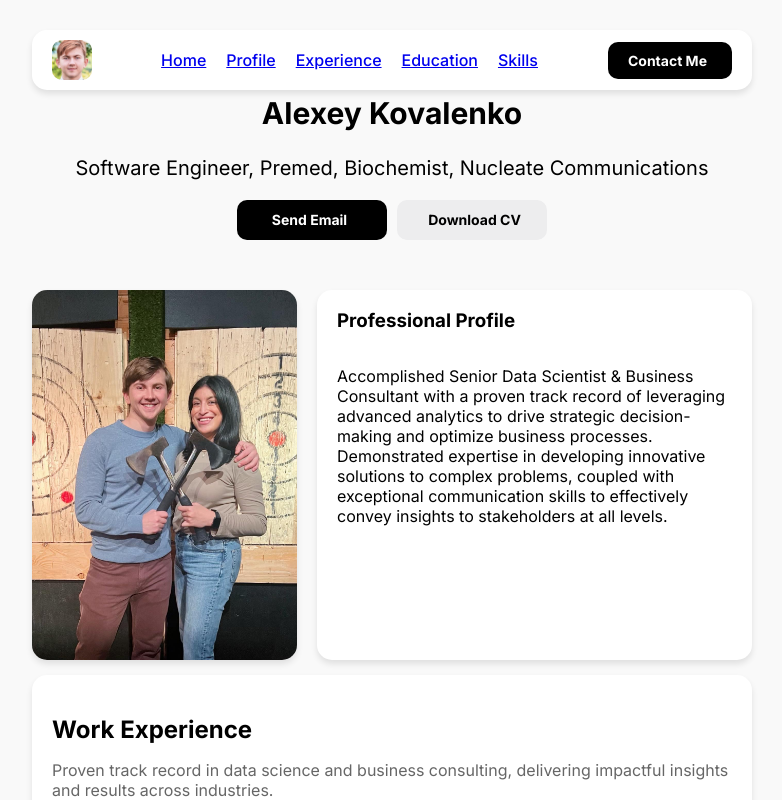
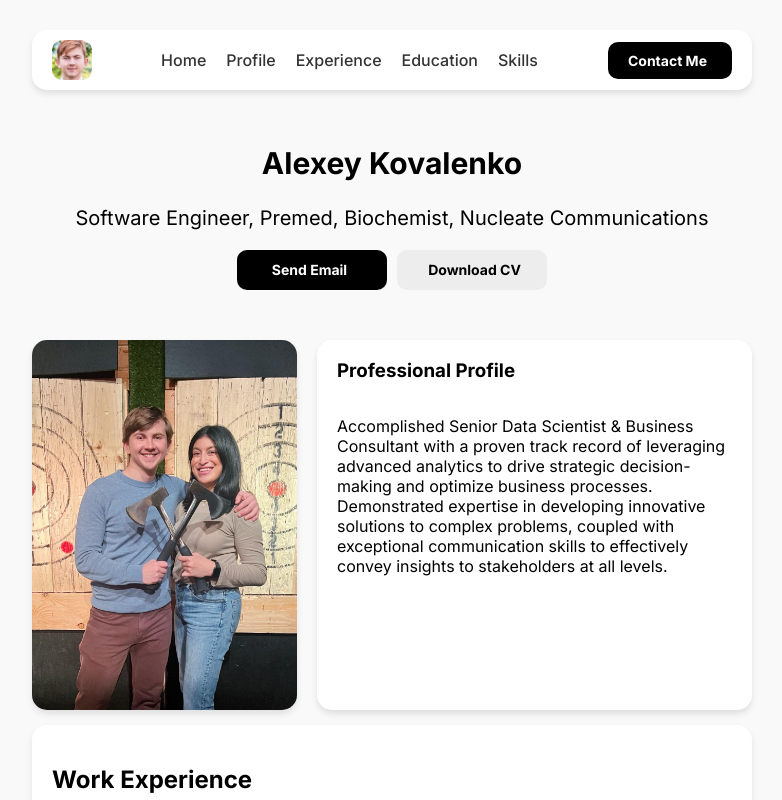
Before and after one commit to oreoqke/my-website, a React (Create React App) app in the folder my-app/: page / in a window 1280 px wide. Shown: the top 800 px of the page, without its empty margins (248-1030 px from the left). Built offline with nearby package versions, Linux system fonts and the light colour scheme.

Commit message:
resume template

```diff
--- a/my-app/src/App.css
+++ b/my-app/src/App.css
@@ -12,7 +12,7 @@
 }
 
 .title{
-    margin-top: 50px;
+    margin-top: 100px;
     font-size: 20px;
     text-align: center;
 }
--- a/my-app/src/Navbar.css
+++ b/my-app/src/Navbar.css
@@ -38,6 +38,11 @@
 
   .navbar-menu li {
     cursor: pointer;
+  }
+
+  .navbar-menu li a {
+    text-decoration: none;
+    color: #333;
   }
 
   .navbar-menu li:hover {
--- a/my-app/src/Profile.css
+++ b/my-app/src/Profile.css
@@ -36,7 +36,7 @@
         align-items: center;
     }
     .prof-img {
-        width: 100%;
+        width: 113%;
     }
 
     .prof-info {
```
Also changed, not shown: 1 other file (tests, documents, lock files or other folders).
